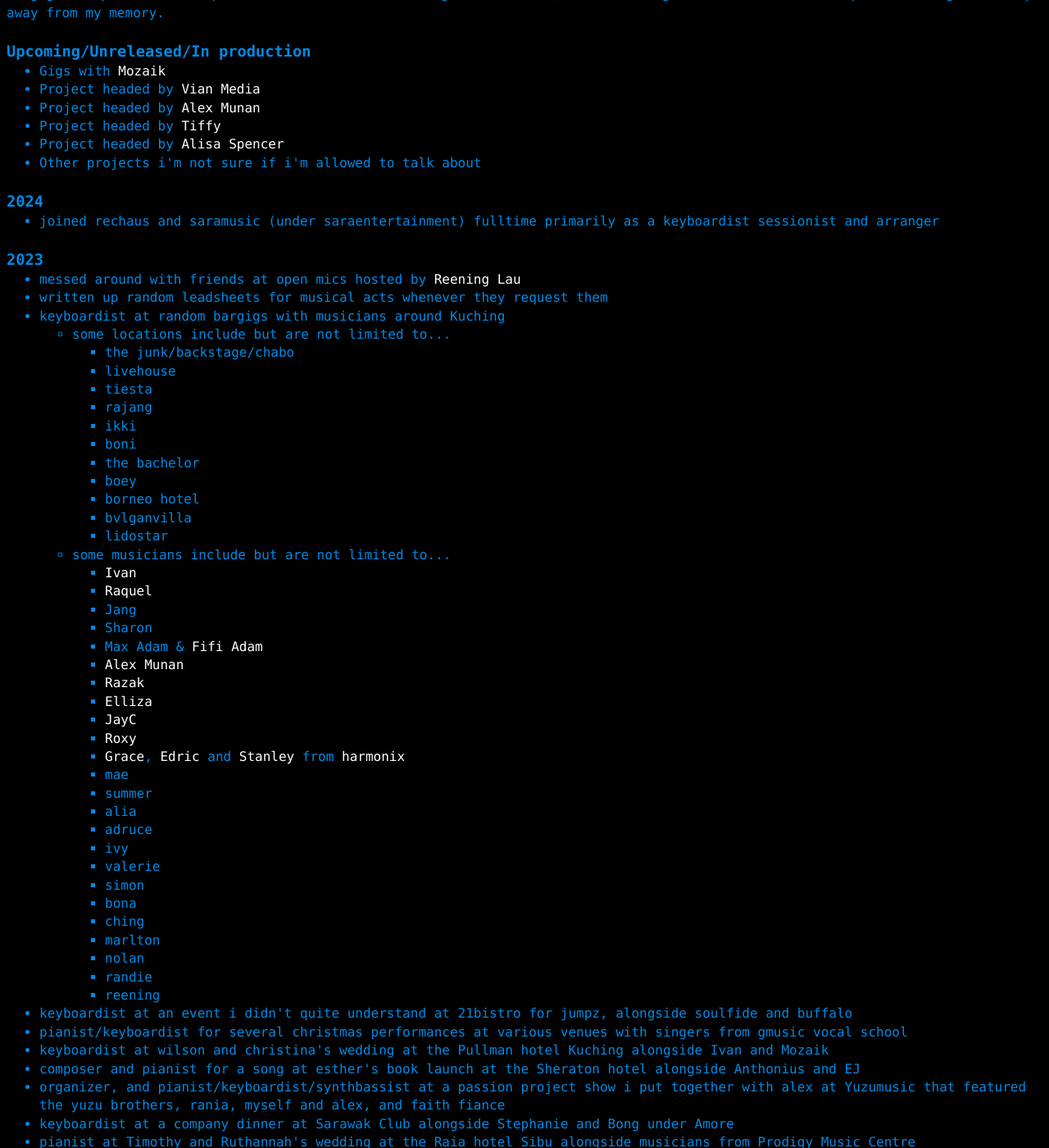
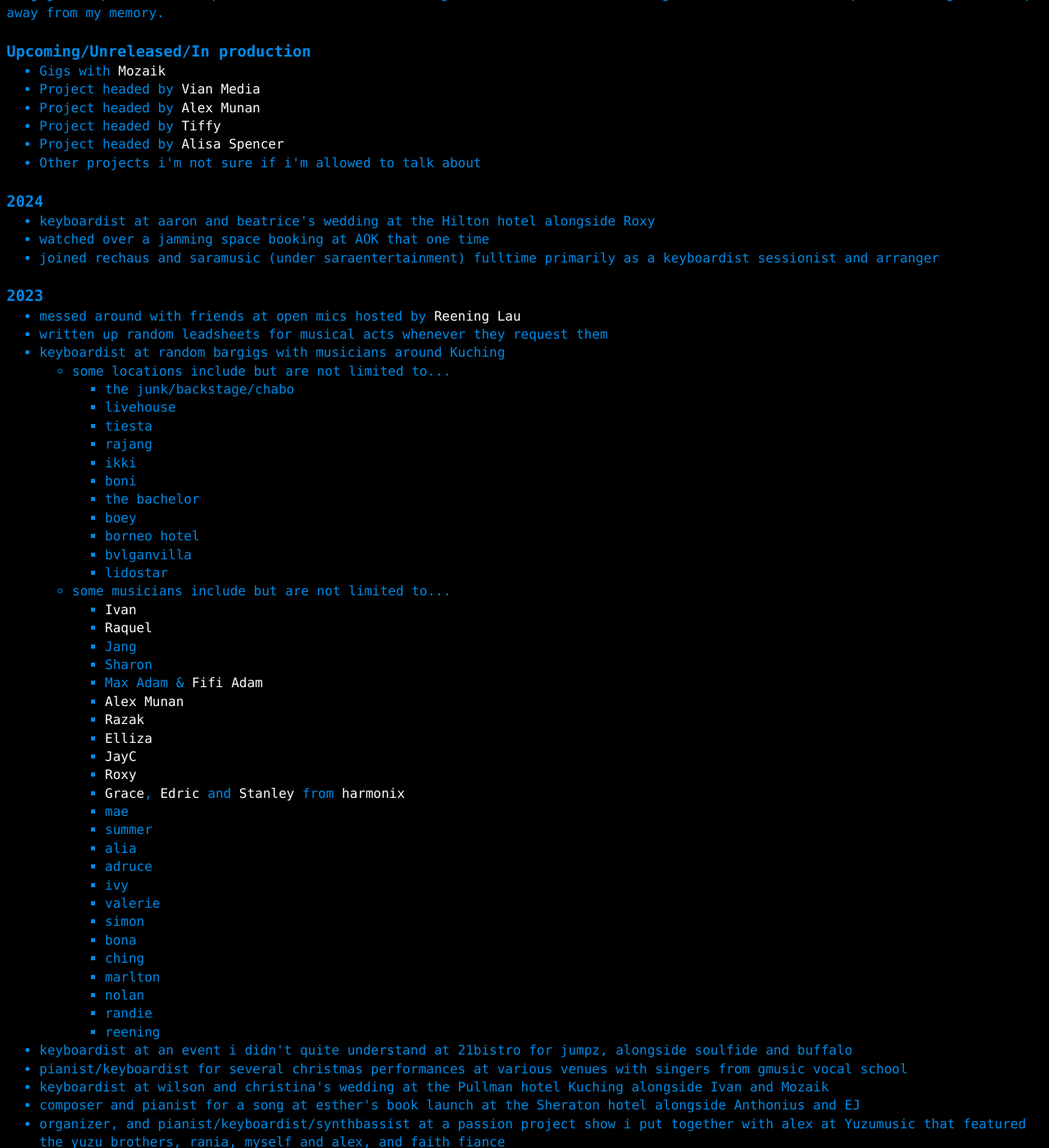
Before and after one commit to a-erfan-aa/a-erfan-aa.github.io, a Jekyll site: the page built from things-i-make/music-comprehensive.html, in a window 1280 px wide and 1400 px high, scrolled down 533 px. Shown: the whole window at 82% size. Built offline with Jekyll 4.4.1, drawn with Linux system fonts in a browser that asks for light colours; some of the changed text lies outside the part shown.

Commit message:
Add AOK jamming, roxy wedding and dewi to music-comprehensive.html
Also update lastChanged

```diff
--- a/things-i-make/music-comprehensive.html
+++ b/things-i-make/music-comprehensive.html
@@ -89,6 +89,8 @@
 <div>
 	<h3>2024</h3>
 	<ul>
+		<li>keyboardist at aaron and beatrice's wedding at the Hilton hotel alongside Roxy</li>
+		<li>watched over a jamming space booking at AOK that one time</li>
 		<li>joined rechaus and saramusic (under saraentertainment) fulltime primarily as a keyboardist sessionist and arranger</li>
 	</ul>
 </div>
@@ -155,6 +157,7 @@
 		<li>organizer, and pianist/keyboardist/synthbassist at a passion project show i put together with alex at Yuzumusic that featured the yuzu brothers, rania, myself and alex, and faith fiance</li>
 		<li>keyboardist at a company dinner at Sarawak Club alongside Stephanie and Bong under Amore</li>
 		<li>pianist at Timothy and Ruthannah's wedding at the Raia hotel Sibu alongside musicians from Prodigy Music Centre</li>
+		<li>one time at a bargig Dewi crashed for a couple songs haha</li>
 		<li>keyboardist at the Bachelor's disco night/grand opening with Ivan and Raquel</li>
 		<li>keyboardist at Jeremy & Melissa's wedding at the Hilton hotel with Stephanie, Bong, Jackson and Roy under <a href="https://www.instagram.com/amoreliveband/">Amore</a></li>
 		<li>pianist/keyboardist with <a href="https://www.instagram.com/soundofmozaik/">Mozaik</a> at WAK 2023's <a href="https://www.instagram.com/p/Cy-X8KDv6am/">Y2K event</a> alongside <a href="https://www.instagram.com/roxyixzy/">Roxy</a> and <a href="https://www.instagram.com/adruceazman/">Adruce Azman</a></li>
```
Also changed, not shown: other parts of things-i-make/music-comprehensive.html (+1 -1 lines).
